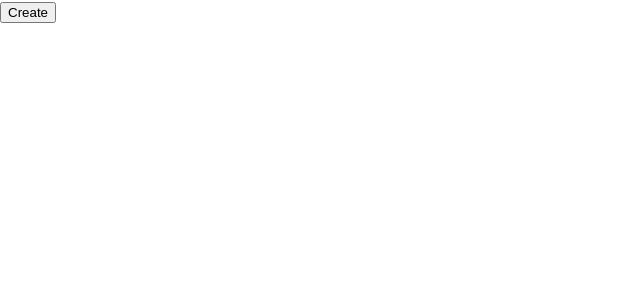
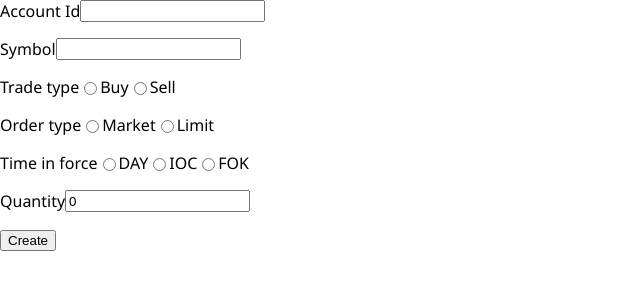
Before and after one commit to MengsyueAmaoTsai/Admin.Web.Nuxt, a Nuxt app: page /orders/new in a window 1280 px wide. Shown: the top 300 px of the page, without its empty margins (0-640 px from the left). Built offline with nearby package versions, Linux system fonts and the light colour scheme.

Commit message:
Add table column for snapshot

```diff
--- a/src/pages/orders/new.vue
+++ b/src/pages/orders/new.vue
@@ -1,28 +1,42 @@
 <template>
   <div>
-    <!-- <div class="row">
+    <div class="row">
       <label>Account Id</label>
       <input type="text" v-model="accountId" />
-    </div> -->
-
-    <!-- <div class="row">
-      <label>Name</label>
-      <input type="text" v-model="name" />
     </div>
 
     <div class="row">
-      <label>Description</label>
-      <input type="text" v-model="description" />
+      <label>Symbol</label>
+      <input type="text" v-model="symbol" />
     </div>
 
     <div class="row">
-      <label>Version</label>
-      <input type="text" v-model="version" />
+      <label>Trade type</label>
+
+      <input type="radio" value="Buy" v-model="tradeType" /> Buy
+      <input type="radio" value="Sell" v-model="tradeType" /> Sell
     </div>
+
     <div class="row">
-      <label>Stage</label>
-      <input type="text" v-model="stage" />
-    </div> -->
+      <label>Order type</label>
+
+      <input type="radio" value="Market" v-model="orderType" /> Market
+      <input type="radio" value="Limit" v-model="orderType" /> Limit
+    </div>
+
+    <div class="row">
+      <label>Time in force</label>
+
+      <input type="radio" value="DAY" v-model="timeInForce" /> DAY
+      <input type="radio" value="IOC" v-model="timeInForce" /> IOC
+      <input type="radio" value="FOK" v-model="timeInForce" /> FOK
+    </div>
+
+    <div class="row">
+      <label>Quantity</label>
+      <input type="number" v-model="quantity" />
+    </div>
+
     <div class="row">
       <Button @click="createUser">Create</Button>
     </div>
--- a/src/pages/snapshots/index.vue
+++ b/src/pages/snapshots/index.vue
@@ -21,6 +21,8 @@
           <th>Signal source id</th>
           <th>Time</th>
           <th>Latency</th>
+          <th>Bar time</th>
+          <th>Last price</th>
           <th>Created time</th>
         </tr>
       </thead>
@@ -39,6 +41,9 @@
             </a>
           </td>
           <td>{{ snapshot.time.toLocaleString() }}</td>
+          <td>{{ snapshot.latency }}</td>
+          <td>{{ snapshot.barTime.toLocaleString() }}</td>
+          <td>{{ snapshot.lastPrice }}</td>
           <td>{{ snapshot.latency }}</td>
           <td>{{ snapshot.createdTime.toLocaleString() }}</td>
         </tr>
--- a/src/resources/snapshots.ts
+++ b/src/resources/snapshots.ts
@@ -3,6 +3,8 @@ import type { CreatedResponse, IHttpRequestHandler } from "./shared";
 export type CreateSnapshotRequest = {
 	signalSourceId: string;
 	time: Date;
+	barTime: Date;
+	lastPrice: number;
 };
 
 export type SnapshotResponse = {
@@ -10,6 +12,8 @@ export type SnapshotResponse = {
 	signalSourceId: string;
 	time: Date;
 	latency: number;
+	barTime: Date;
+	lastPrice: number;
 	createdTime: Date;
 };
 
```
